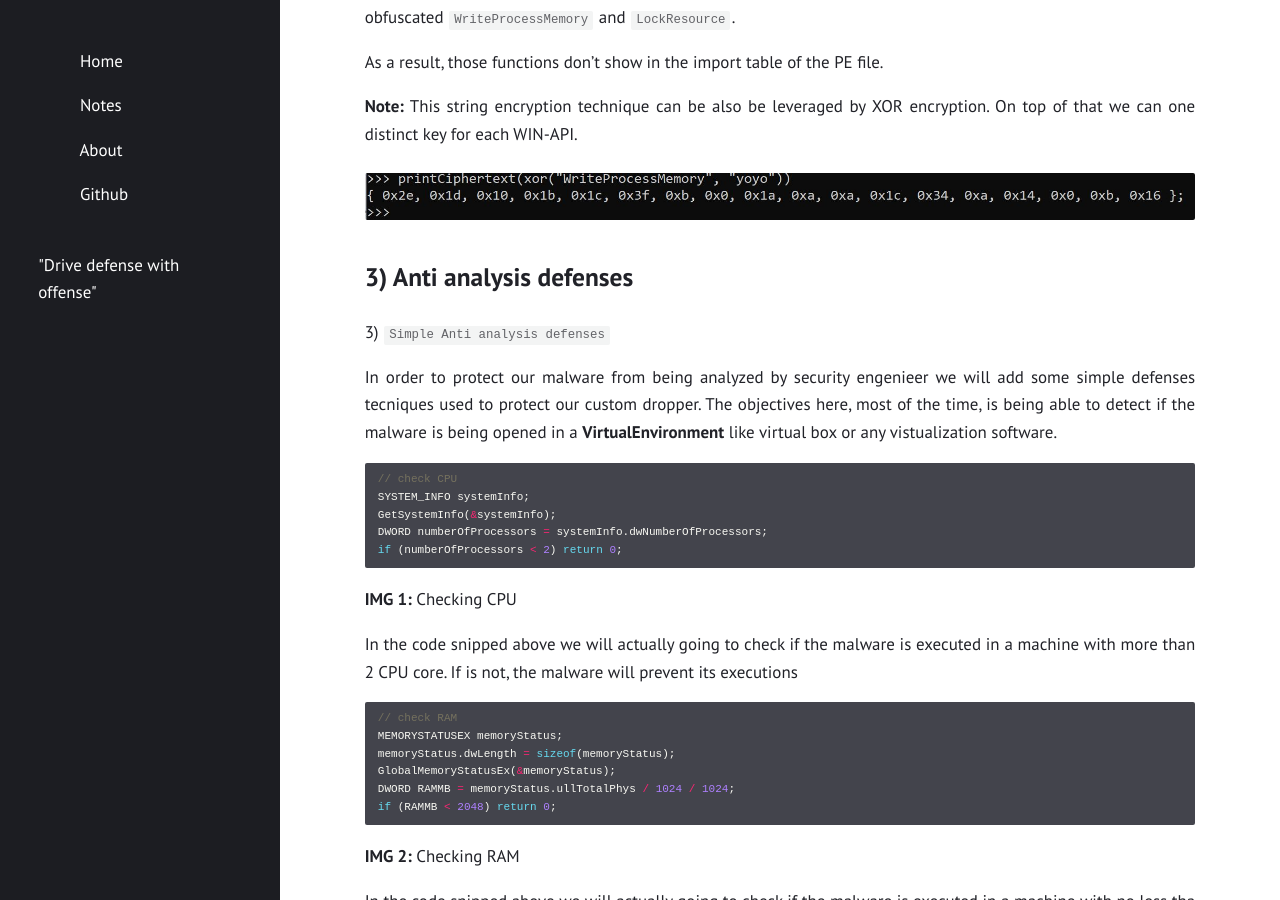
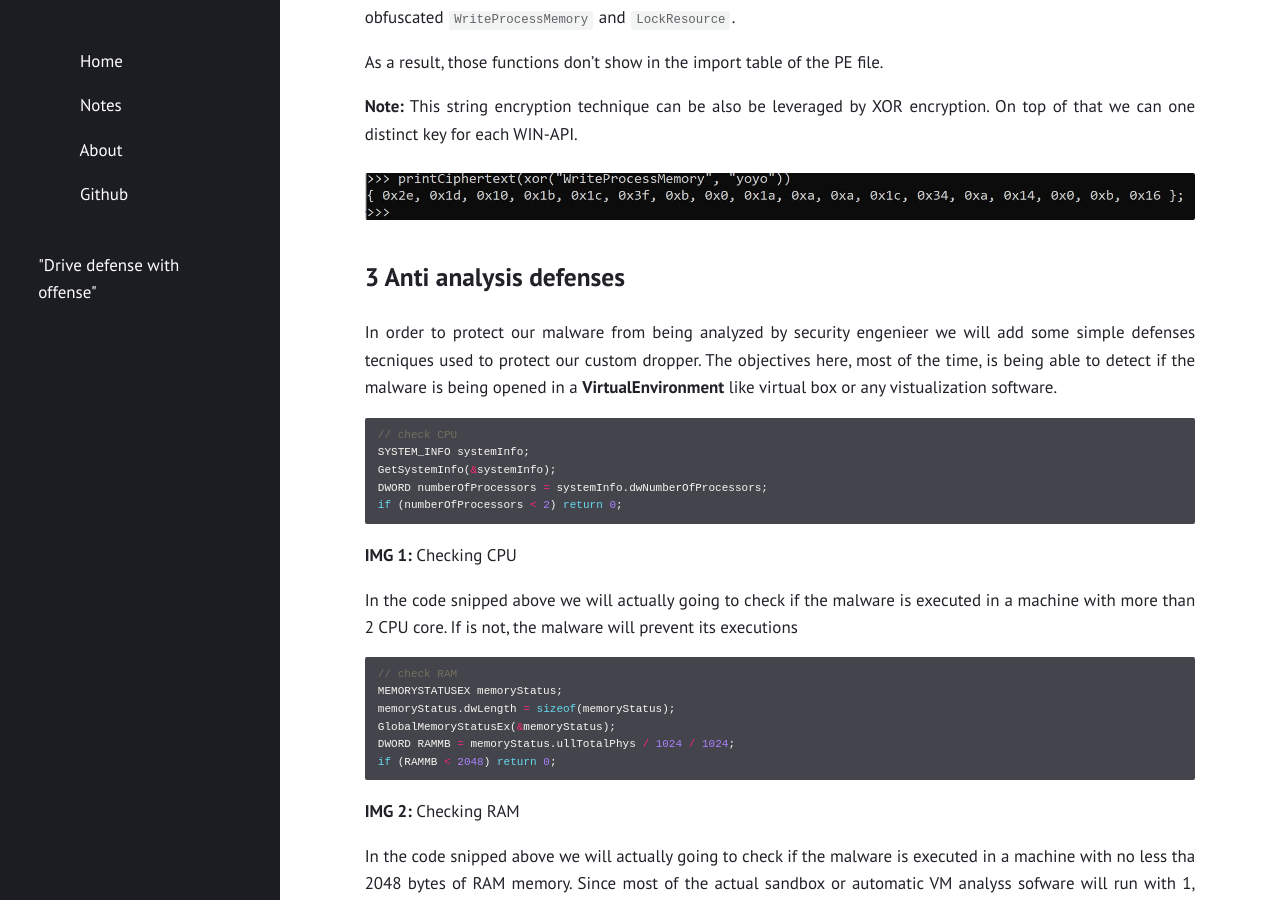
Before and after one commit to Fil88/Fil88.github.io, a Jekyll site: the page built from _posts/2021-04-01-Custom-C++-Dropper.md, in a window 1280 px wide and 900 px high, scrolled down 4259 px. Built offline with Jekyll 4.4.1, drawn with Linux system fonts in a browser that asks for light colours; some of the changed text lies outside the part shown.

Commit message:
Update 2021-04-01-Custom-C++-Dropper.md

```diff
--- a/_posts/2021-04-01-Custom-C++-Dropper.md
+++ b/_posts/2021-04-01-Custom-C++-Dropper.md
@@ -43,7 +43,7 @@ Going back to our dropper we will implment the following:
 
 
 
-## 1) Introduction to simple Process Injection
+## 1) Introduction to Process Injection
 
 In regards to CreateRemoteThread() process injection, there are really three (3) main objectives that need to happen:
 
@@ -166,9 +166,8 @@ one distinct key for each WIN-API.
   <img src="/assets/posts/2021-04-01-Custom-C++-Dropper/xor.JPG">
 </p>
 
-## 3) Anti analysis defenses
+## 3 Anti analysis defenses
 
-3) `Simple Anti analysis defenses`
 
 In order to protect our malware from being analyzed by security engenieer we will add some simple defenses tecniques used to protect our custom dropper. The objectives here, most of the time, is being able to detect if the malware is being opened in a __VirtualEnvironment__ like virtual box or any vistualization software.
 
```
Also changed, not shown: other parts of _posts/2021-04-01-Custom-C++-Dropper.md (+1 -1 lines).
